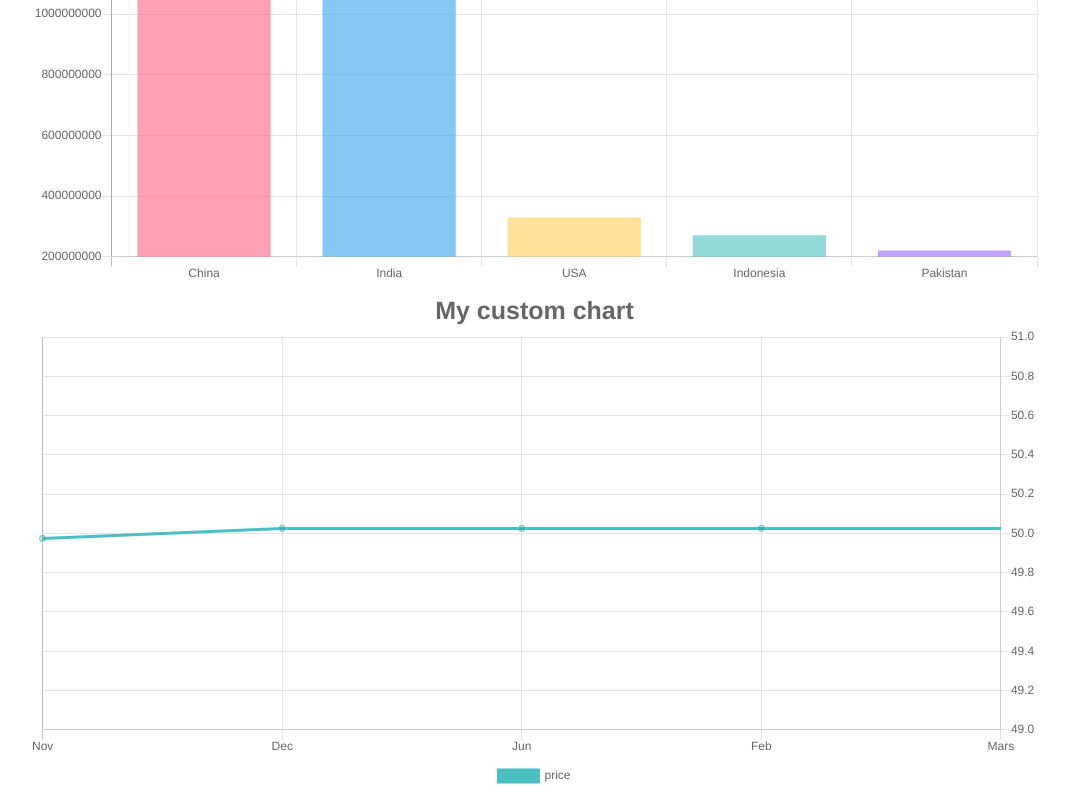
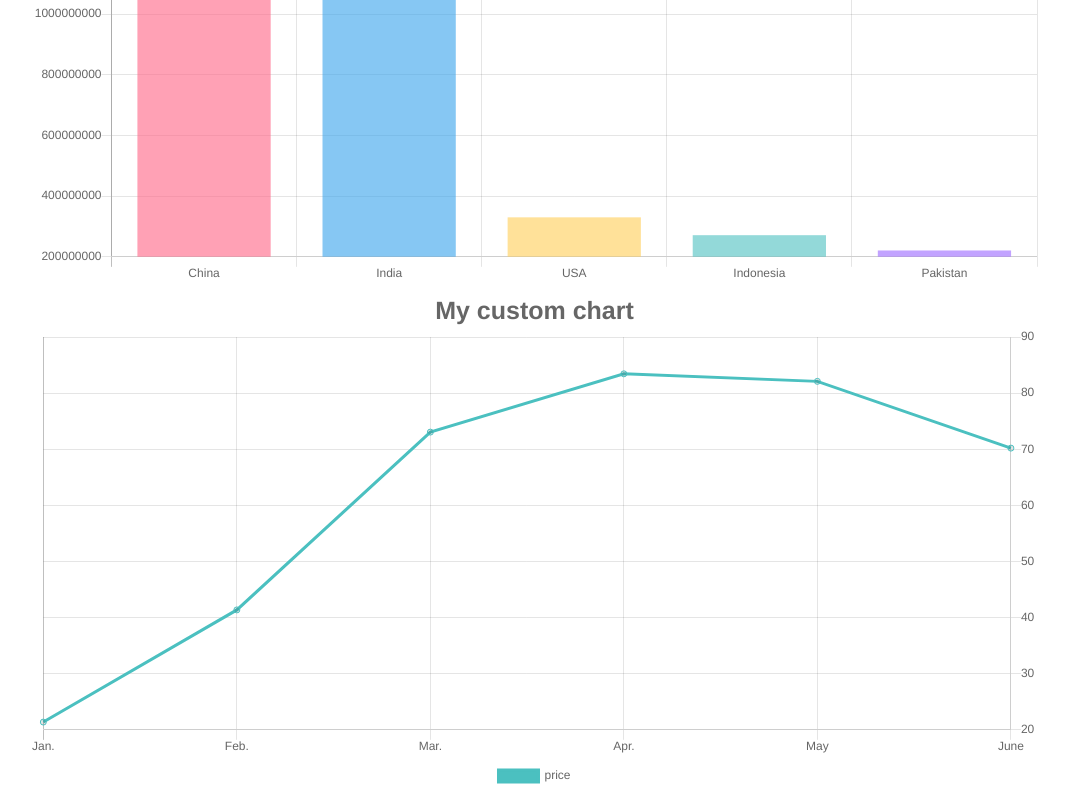
Before and after one commit to marzouk2002/explore-Chart.js, a React (Create React App) app: page / in a window 1280 px wide. Shown: the part 226-1026 px from the top of the page, without its empty margins (106-1175 px from the left). Built offline with nearby package versions, Linux system fonts and the light colour scheme.

Commit message:
set scale bassed on the prop

```diff
--- a/src/components/MyChart.js
+++ b/src/components/MyChart.js
@@ -5,21 +5,30 @@ const months = [ "Jan.", "Feb.", "Mar.", "Apr.", "May", "June", "July", "Aug.",
 const days = [ "Sun.", "Mon.", "Tues.", "Wed.", "Thurs.", "Fri.", "Sat."]
 
 function MyChart({scale}) {
-    const [ data, setData ] = useState([ 21, 40, 17, 59, 36])
+    const [ data, setData ] = useState([ 21, 40, 17, 48, 36, 21])
     const [ labels, setLabels] = useState(['Nov', 'Dec', 'Jun', 'Feb', 'Mars'])
 
     useEffect(() => {
         setInterval(() => {
             let  [ fisrt, ...arr ] = data
-            arr.push(50)
+            arr.push(Math.random()*100)
             setData(arr)
 
         }, 1500)
     }, [])
 
     useEffect(() => {
-
-    }, [])
+        switch(scale) {
+            case "a":
+                setLabels(months.slice(0, 6));
+                break
+            case "b":
+                setLabels(days.slice(0, 6));
+                break
+            default:
+                setLabels([])
+        }
+    }, [scale])
 
     return (
         <>
```
